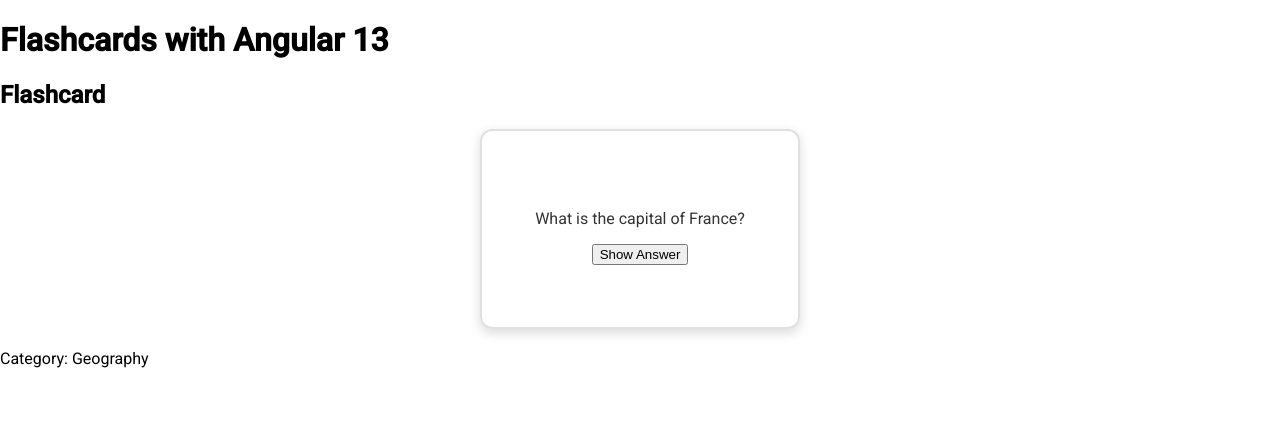
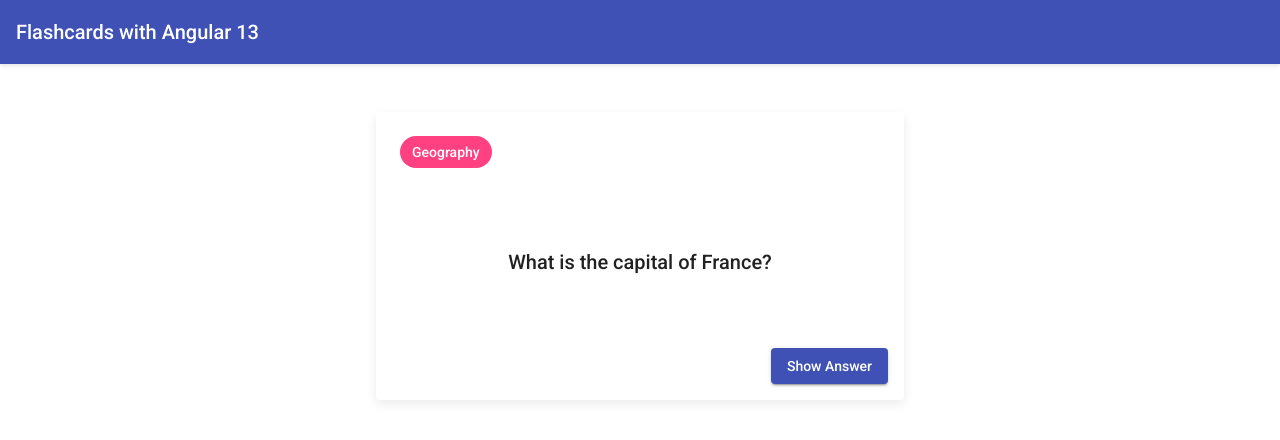
Before and after one commit to cesarcori/angular-flashcards, an Angular app: page / in a window 1280 px wide. Shown: the top 440 px of the page. Built offline with nearby package versions, Linux system fonts and the light colour scheme.

Commit message:
feat: styling with angular-material

```diff
--- a/src/app/app.component.css
+++ b/src/app/app.component.css
@@ -0,0 +1,36 @@
+.app-toolbar {
+    margin-bottom: 2rem;
+    box-shadow: 0px 2px 4px rgba(0, 0, 0, 0.1);
+}
+
+.container {
+    display: flex;
+    justify-content: center;
+    align-items: center;
+    padding: 1rem;
+}
+
+.flashcard {
+    width: 100%;
+    max-width: 480px;
+    min-height: 240px;
+    display: flex;
+    flex-direction: column;
+    justify-content: space-between;
+    padding: 1.5rem;
+    box-shadow: 0 4px 12px rgba(0, 0, 0, 0.08);
+
+    .card-content {
+        display: flex;
+        justify-content: center;
+        align-items: center;
+        margin: 2rem 0;
+    }
+
+    .question-text {
+        font-size: 1.25rem;
+        font-weight: 500;
+        text-align: center;
+        margin: 0;
+    }
+}
--- a/src/app/app.component.html
+++ b/src/app/app.component.html
@@ -1,5 +1,28 @@
-<h1>Flashcards with Angular 13</h1>
+<!-- Top Navigation Toolbar -->
+<mat-toolbar color="primary" class="app-toolbar">
+    <span>Flashcards with Angular 13</span>
+</mat-toolbar>
 
-<app-flashcard [card]="flashcard"></app-flashcard>
+<!-- Main Container -->
+<main class="container">
+    <mat-card class="flashcard">
 
-<router-outlet></router-outlet>
+        <!-- Category Badge -->
+        <mat-card-subtitle>
+            <mat-chip-list>
+                <mat-chip color="accent" selected>Geography</mat-chip>
+            </mat-chip-list>
+        </mat-card-subtitle>
+
+        <!-- Flashcard Question -->
+        <mat-card-content class="card-content">
+            <h2 class="question-text">What is the capital of France?</h2>
+        </mat-card-content>
+
+        <!-- Action Button -->
+        <mat-card-actions align="end">
+            <button mat-raised-button color="primary">Show Answer</button>
+        </mat-card-actions>
+
+    </mat-card>
+</main>
--- a/src/app/components/flashcard/flashcard.component.html
+++ b/src/app/components/flashcard/flashcard.component.html
@@ -1,5 +1,3 @@
-<h2>Flashcard</h2>
-
 <div class="flip-card" (click)="toggleFlip()">
     <div class="flip-card-inner" [class.flipped]="isFlipped">
         <div class="flip-card-front">
```
Also changed, not shown: src/app/app.module.ts (+9 -1 lines).
